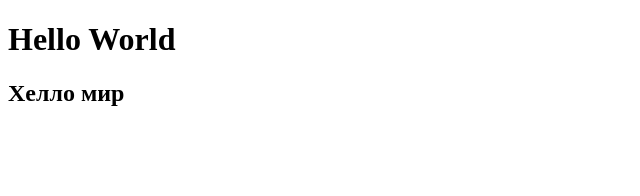
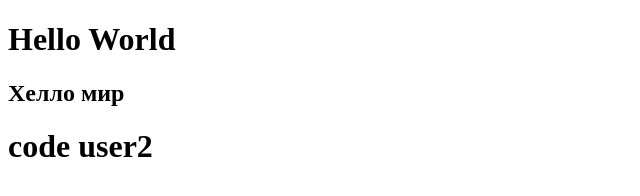
Before and after one commit to Danilaasa/test-git, a plain HTML site: page index.html in a window 1280 px wide. Shown: the whole page, without its empty margins (0-640 px from the left). Drawn offline with Linux system fonts and the light colour scheme.

Commit message:
user2 changed file

```diff
--- a/index.html
+++ b/index.html
@@ -8,5 +8,6 @@
 <body>
         <h1>Hello World</h1>
         <h2>Хелло мир</h2>
+        <h1>code user2</h1>
 </body>
 </html>
```
